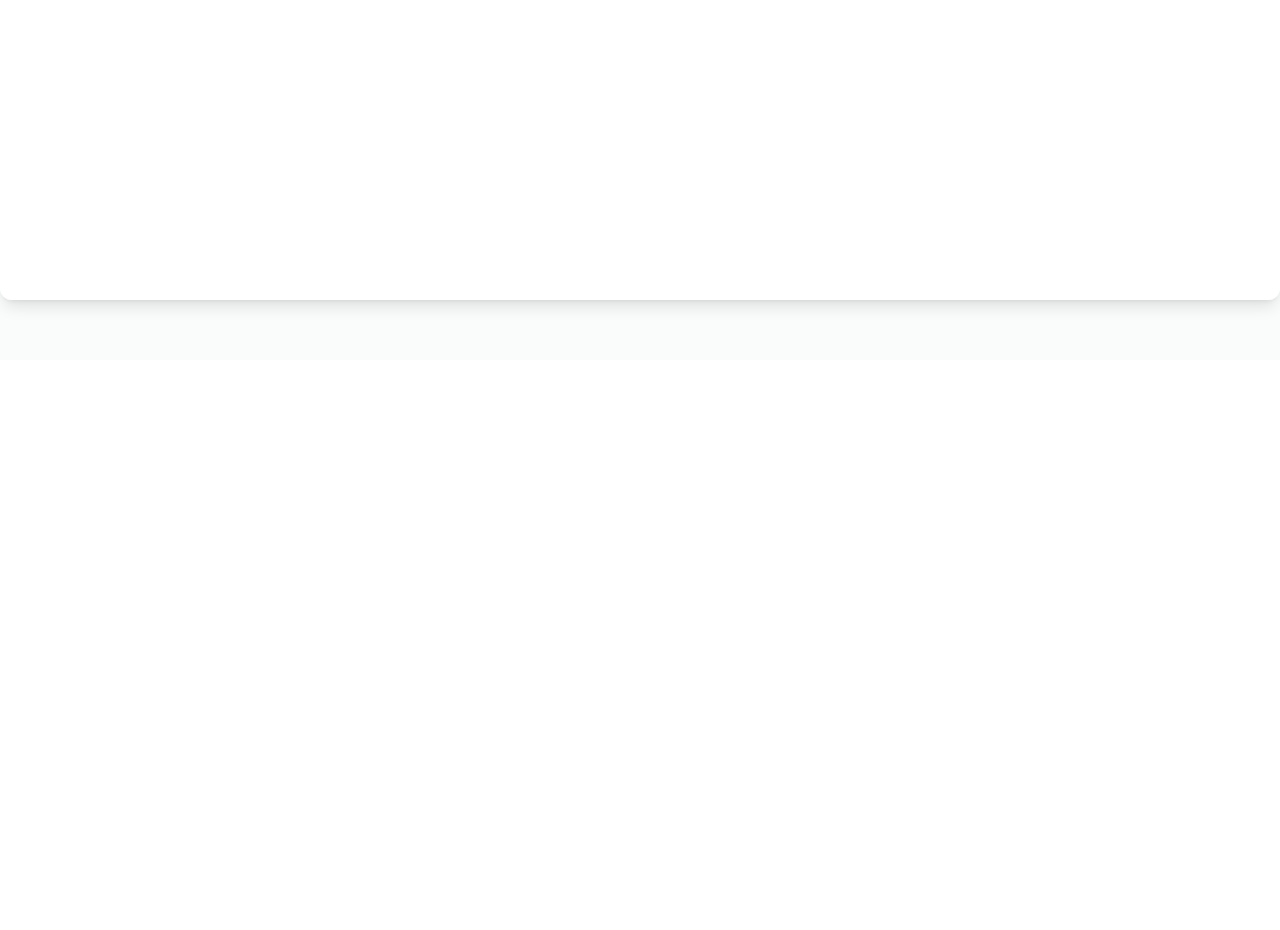
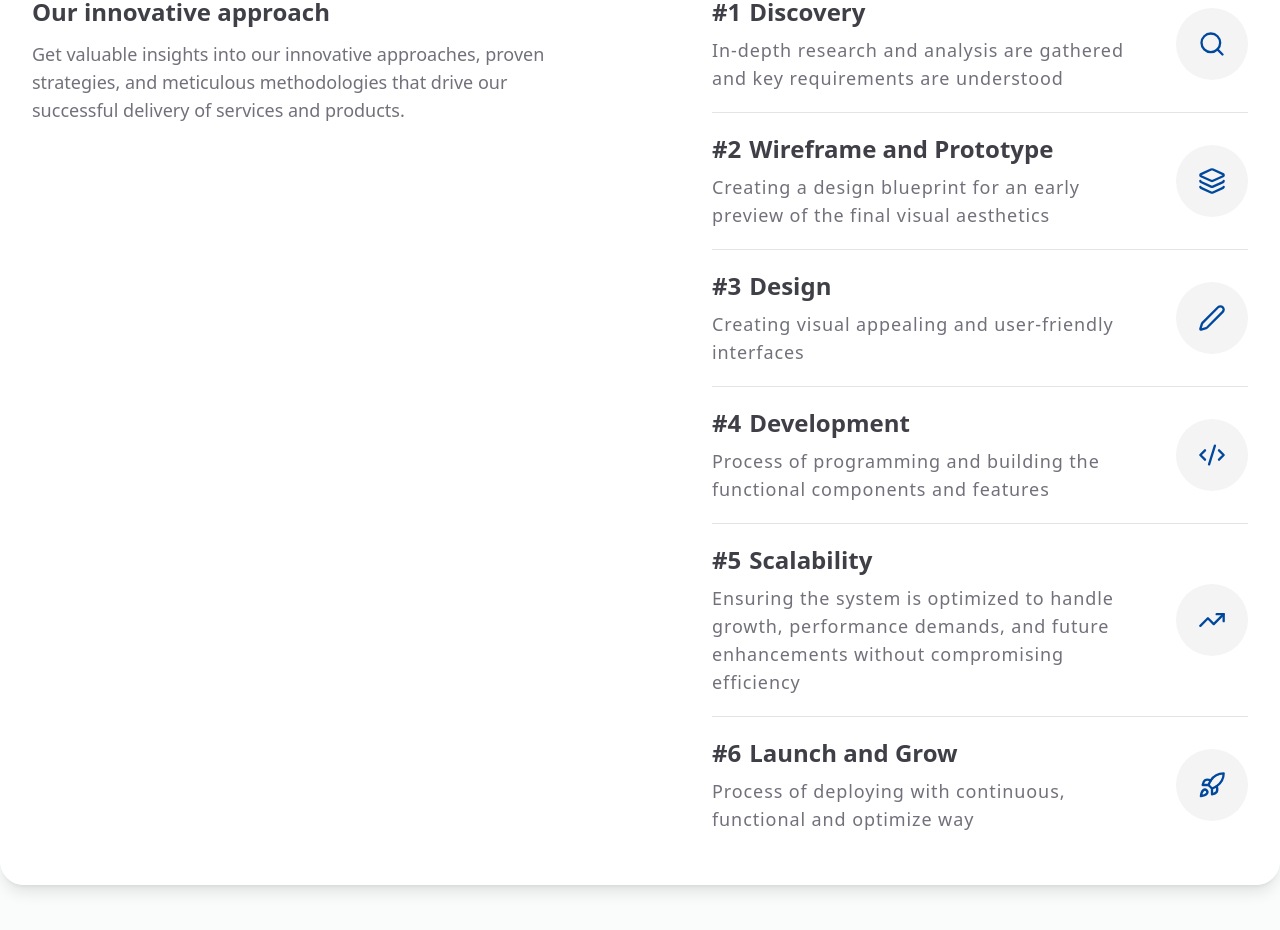
Before and after one commit to Paradane-LLC/paradane-landing-page, a Next.js app: page / in a window 1280 px wide. Shown: the part 1240-2170 px from the top of the page. Before the commit the page ends 1600 px from the top, so only its background shows below. Built offline with nearby package versions, Linux system fonts and the light colour scheme.

Commit message:
feat: ui

```diff
--- a/components/Hero/ServicesSubHero.jsx
+++ b/components/Hero/ServicesSubHero.jsx
@@ -6,7 +6,7 @@ import Link from "next/link";
 const ServiceItem = ({label, description, href, icon: Icon}) => {
     return (
         <Link
-            className="flex flex-col gap-3 bg-white rounded-xl px-4 py-3 shadow-lg backdrop-blur cursor-pointer overflow-hidden relative z-10"
+            className="flex flex-col gap-3 bg-white rounded-3xl px-5 py-5 shadow-lg backdrop-blur cursor-pointer overflow-hidden relative z-10"
             href={href}
         >
             <div className="flex">
--- a/components/Section/HowWeWorkSection.jsx
+++ b/components/Section/HowWeWorkSection.jsx
@@ -1,21 +1,101 @@
 import ServicesSubHero from "../Hero/ServicesSubHero";
+import {
+    Code2Icon,
+    RocketIcon,
+    PenIcon,
+    SearchIcon,
+    Layers3Icon,
+    TrendingUpIcon
+  } from "lucide-react";
+
+const ProcessList = [
+    {
+        id: 1,
+        label: "Discovery",
+        description: "In-depth research and analysis are gathered and key requirements are understood",
+        icon: SearchIcon
+    },
+    {
+        id: 2,
+        label: "Wireframe and Prototype",
+        description: "Creating a design blueprint for an early preview of the final visual aesthetics",
+        icon: Layers3Icon
+    },
+    {
+        id: 3,
+        label: "Design",
+        description: "Creating visual appealing and user-friendly interfaces",
+        icon: PenIcon
+    },
+    {
+        id: 4,
+        label: "Development",
+        description: "Process of programming and building the functional components and features",
+        icon: Code2Icon
+    },
+    {
+        id: 5,
+        label: "Scalability",
+        description: "Ensuring the system is optimized to handle growth, performance demands, and future enhancements without compromising efficiency",
+        icon: TrendingUpIcon
+    },
+    {
+        id: 6,
+        label: "Launch and Grow",
+        description: "Process of deploying with continuous, functional and optimize way",
+        icon: RocketIcon
+    },
+]
+
+const ListItem = ({id, label, description, icon: Icon}) => {
+    return (
+        <div className="flex gap-5 items-center pb-5">
+            <div className="flex flex-col gap-2 grow">
+                <div className="flex items-center gap-2 text-zinc-700  text-2xl font-semibold">
+                    <div className="">
+                        <span>#{id}</span>
+                    </div>
+                    <div className="">
+                        <span>{label}</span>
+                    </div>
+                </div>
+                <div className="text-zinc-500 tracking-wider text-lg">
+                    {description}
+                </div>
+            </div>
+            <div className="flex items-center justify-center rounded-full bg-zinc-100 min-h-18 min-w-18">
+                <Icon className="text-[#00489c]" size={28} />
+            </div>
+        </div>
+    )
+}
 
 const HowWeWorkSection = () => {
     return (
         <div className="min-h-screen">
             <div className="relative inset-0 bg-gray-50/80 min-h-screen z-10">
                 <ServicesSubHero />
-                <div className="flex flex-col gap-5 max-w-7xl mx-auto w-full pt-60 z-20">
+                <div className="flex flex-col gap-5 max-w-7xl mx-auto w-full pt-72 pb-20 z-20">
                     <div className="flex items-center justify-between">
                         <div className="max-w-xs">
-                            <span className="text-5xl font-bold text-zinc-700">How We Work<span className="text-[#00489c]">.</span></span>
+                            <span className="text-5xl font-bold text-zinc-900">How We Work<span className="text-[#00489c]">.</span></span>
                         </div>
                         <div className="max-w-xl">
                             <span className="text-zinc-700 text-xl tracking-wider">Gain insight into our approach, process, workflows, and methodology when working with clients.</span>
                         </div>
                     </div>
-                    <div className="bg-white/90 backdrop-blur-xs shadow-lg rounded-xl h-96 w-full">
-
+                    <div className="bg-white/90 backdrop-blur-xs shadow-lg rounded-3xl w-full">
+                        <div className="grid grid-cols-2 gap-20">
+                            <div className="flex flex-col gap-3 p-8">
+                                <span className="text-2xl font-semibold text-zinc-700">Our innovative approach</span>
+                                <span className="text-lg text-zinc-500">Get valuable insights into our innovative approaches, proven strategies, and meticulous methodologies that drive our successful delivery of services and products.</span>
+                            </div>
+                            <div className="flex flex-col gap-5 p-8 divide-y divide-zinc-200">
+                                {ProcessList.map((item) => (
+                                    <ListItem key={item.id} id={item.id} label={item.label} description={item.description} icon={item.icon} />
+                                ))}
+                            </div>
+                        </div>
                     </div>
                 </div>
             </div>
```
